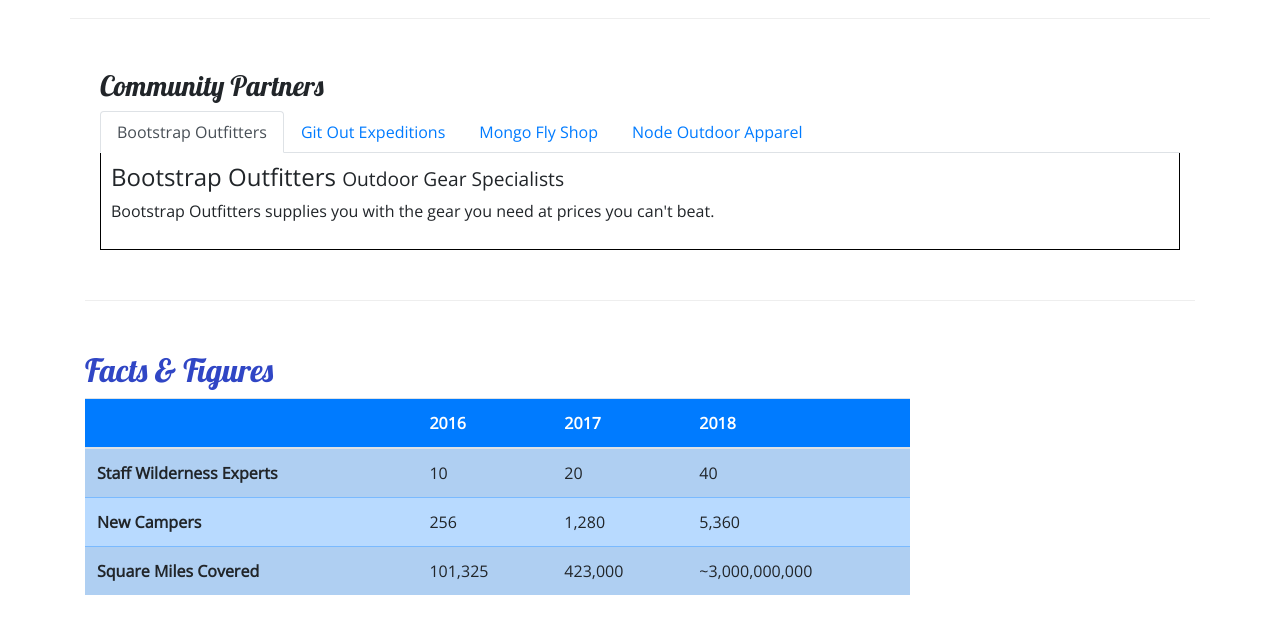
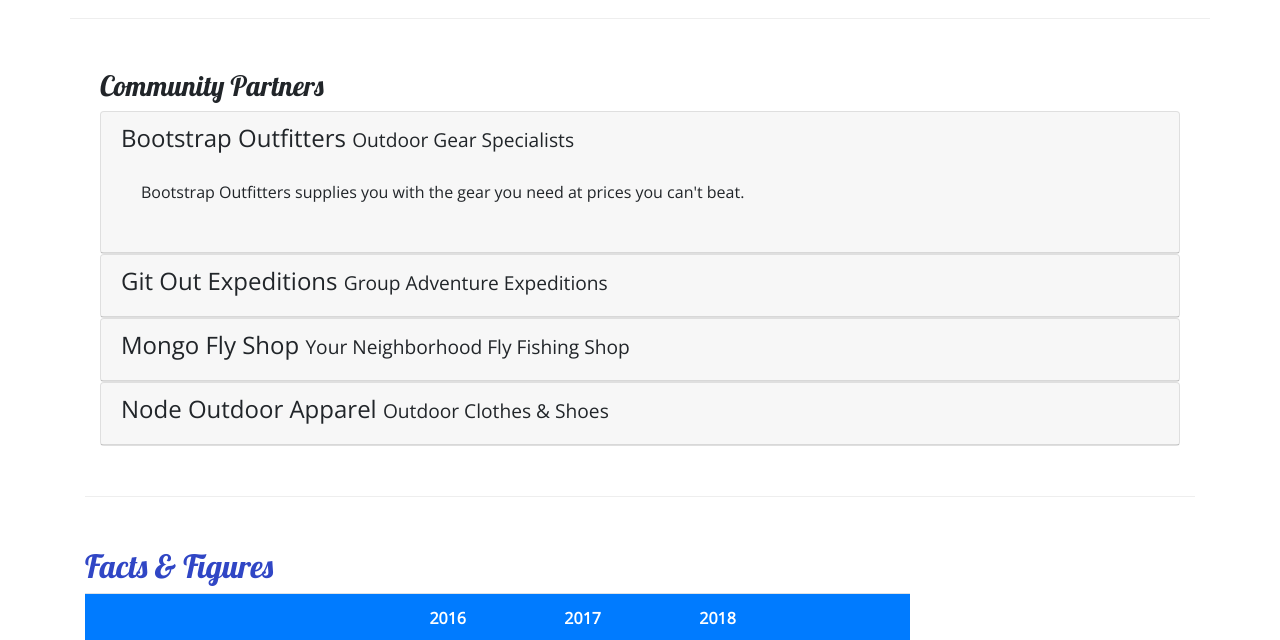
Before and after one commit to Haydon511/NuCamp-Site, a website: page aboutus.html in a window 1280 px wide. Shown: the part 810-1450 px from the top of the page. Drawn offline with nearby package versions, Linux system fonts and the light colour scheme.

Commit message:
Accordion

```diff
--- a/aboutus.html
+++ b/aboutus.html
@@ -105,28 +105,63 @@
     <div class="row-content">
         <div class="col">
             <h3>Community Partners</h3>
-            <ul class="nav nav-tabs">
-                <li class="nav-item"><a class="nav-link active" href="#bootstrap" role="tab" data-toggle="tab">Bootstrap Outfitters</a></li>
-                <li class="nav-item"><a class="nav-link" href="#git" role="tab" data-toggle="tab">Git Out Expeditions</a></li>
-                <li class="nav-item"><a class="nav-link" href="#mongo" role="tab" data-toggle="tab">Mongo Fly Shop</a></li>
-                <li class="nav-item"><a class="nav-link" href="#node" role="tab" data-toggle="tab">Node Outdoor Apparel</a></li>
-            </ul>
-            <div class="tab-content">
-                <div role="tabpanel" class="tab-pane fade show active" id="bootstrap">
-                    <h4>Bootstrap Outfitters <small>Outdoor Gear Specialists</small></h4>
+
+            <div id="accordion">
+                <div class="card">
+                    <div role="tab" class="card-header">
+                        <h4>
+                            <a data-toggle="collapse" data-target="#bootstrap">
+                                Bootstrap Outfitters <small>Outdoor Gear Specialists</small>
+                            </a>
+                        </h4>
+                        <div class="collapse show" id="bootstrap" data-parent="#accordion">
+                            <div class="card-body">
                                 <p class="d-none d-sm-block">Bootstrap Outfitters supplies you with the gear you need at prices you can't beat.</p>
                             </div>
-                <div role="tabpanel" class="tab-pane fade" id="git">
-                    <h4>Git Out Expeditions <small>Group Adventure Expeditions</small></h4>
+                        </div>
+                    </div>
+                </div>
+                <div class="card">
+                    <div role="tab" class="card-header">
+                        <h4>
+                            <a class="collapsed" data-toggle="collapse" data-target="#git">
+                                Git Out Expeditions <small>Group Adventure Expeditions</small>
+                            </a>
+                        </h4>
+                        <div class="collapse" id="git" data-parent="#accordion">
+                            <div class="card-body">
                                 <p class="d-none d-sm-block">Join Git Out Expeditions to explore new horizons with a group of other adventurers!</p>
                             </div>
-                <div role="tabpanel" class="tab-pane fade" id="mongo">
-                    <h4>Mongo Fly Shop <small>Your Neighborhood Fly Fishing Shop</small></h4>
+                        </div>
+                    </div>
+                </div>
+                <div class="card">
+                    <div role="tab" class="card-header">
+                        <h4>
+                            <a class="collapsed" data-toggle="collapse" data-target="#mongo">
+                                Mongo Fly Shop <small>Your Neighborhood Fly Fishing Shop</small>
+                            </a>
+                        </h4>
+                        <div class="collapse" id="mongo" data-parent="#accordion">
+                            <div class="card-body">
                                 <p class="d-none d-sm-block">Need a new fishing pole, a tacklebox, or flies of all kinds? Stop by Mongo Fly Shop.</p>
                             </div>
-                <div role="tabpanel" class="tab-pane fade" id="node">
-                    <h4>Node Outdoor Apparel <small>Outdoor Clothes & Shoes</small></h4>
+                        </div>
+                    </div>
+                </div>
+                <div class="card">
+                    <div role="tab" class="card-header">
+                        <h4>
+                            <a class="collapsed" data-toggle="collapse" data-target="#node">
+                                Node Outdoor Apparel <small>Outdoor Clothes & Shoes</small>
+                            </a>
+                        </h4>
+                        <div class="collapse" id="node" data-parent="#accordion">
+                            <div class="card-body">
                                 <p class="d-none d-sm-block">From polar fleeces to swimsuits, hiking boots to waders, a visit to Node will be sure to get you covered.</p>
+                            </div>
+                        </div>
+                    </div>
                 </div>
             </div>
         </div>
@@ -164,16 +199,13 @@
                             <td>423,000</td>
                             <td>~3,000,000,000</td>
                         </tr>
-
                     </tbody>
                 </table>
             </div>
         </div>
     </div>
 
-    </div>
-
-    <footer class="site-footer"s>
+    <footer class="site-footer">
         <div class="container">
             <div class="row">
                 <div class="col-4 col-sm-2 offset-1">
--- a/css/styles.css
+++ b/css/styles.css
@@ -17,6 +17,11 @@ header h2 {
     background-image: linear-gradient(#CEC8FF, white);
     padding: 20px 0;
 }
+
+a, a:hover {
+    color: inherit;
+    text-decoration: none;
+  }
 
 .jumbotron {
     margin: 0;
```
Lines whose indentation alone changed are shown as unchanged.
